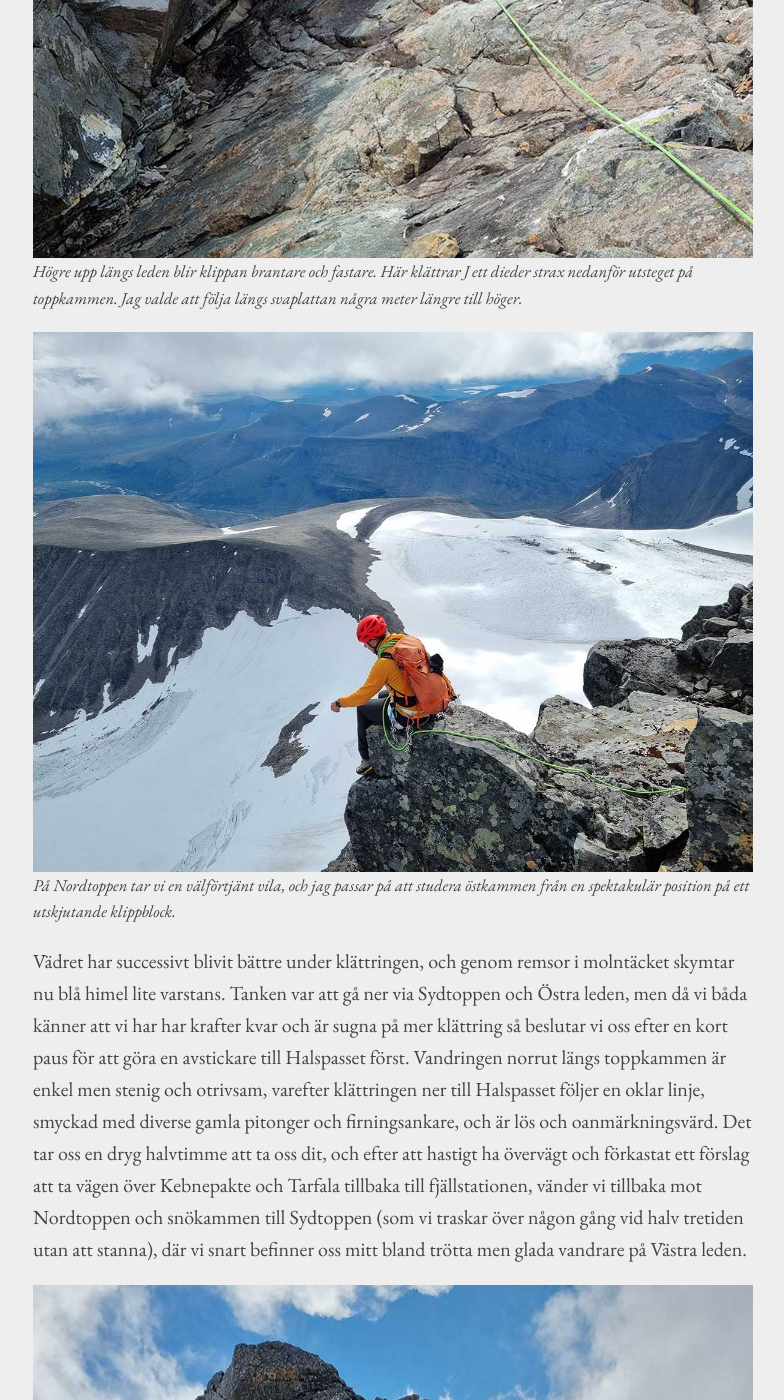
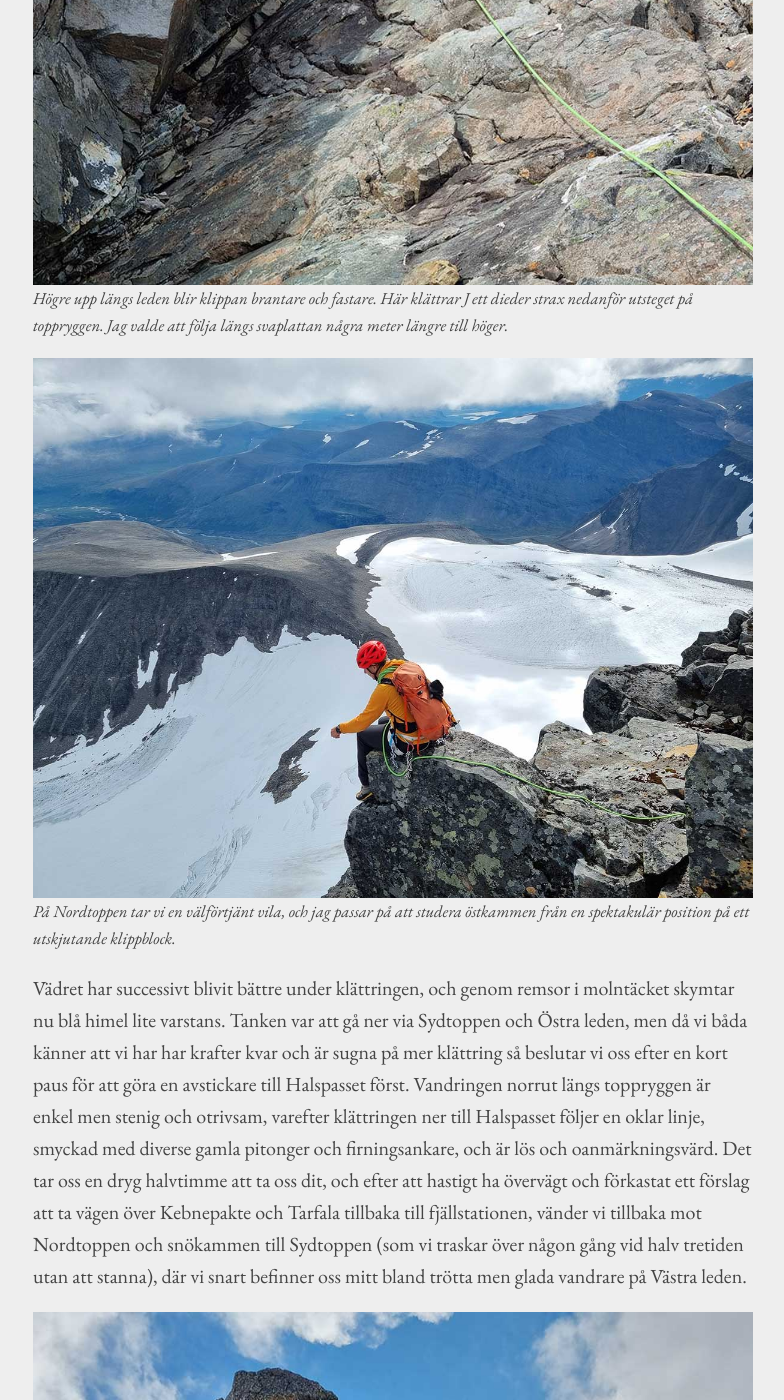
Before and after one commit to fjallklatterprojektet/fjallklatterprojektet.github.io, a Jekyll site: the page built from _posts/2025-09-07-nygrens_led.md, in a window 1280 px wide and 1400 px high, scrolled down 5525 px. Shown: the whole window, without its empty margins (247-1031 px from the left). Built offline with Jekyll 4.4.1, drawn with Linux system fonts in a browser that asks for light colours; some of the changed text lies outside the part shown.

Commit message:
Edit post

```diff
--- a/_posts/2025-09-07-nygrens_led.md
+++ b/_posts/2025-09-07-nygrens_led.md
@@ -12,7 +12,7 @@
 
 När telefonen börjar surra strax efter sex är jag ensam i tältet. J sitter nog redan och käkar frukost på fjällsationen. Själv sover jag hellre än äter på morgonen. Jag knorrar lite och vrider på mig i sovsäcken. Efter en kort stund har jag samlat nog med kraft för att dra på mig kläderna, snöra på mig skorna och trycka ner de sista prylarna i ryggsäcken. Halv sju ska vi ses utanför entrén till huvudbyggnaden, färdiga att påbörja anmarschen längs Östra leden upp mot Kebnetjåkka och Björlings glaciär.
 
-{% include image.html url="/assets/images/2025-09-07-nygrens_led/nygrens_led_01.jpg" caption="Nygrens led är namnet på den kam som reser sig från Björlings glaciär till Kebnekaises nordtopp. Den utgör Nordtoppens sydöstkam, och övergår i andra riktningen i Kebnetjåkkas toppkam . Här ses hela leden i profil från söder, med Björlings glaciär i förgrunden." %}
+{% include image.html url="/assets/images/2025-09-07-nygrens_led/nygrens_led_01.jpg" caption="Nygrens led är namnet på den kam som reser sig från Björlings glaciär till Kebnekaises nordtopp. Den utgör Nordtoppens sydöstkam, och övergår i andra riktningen i Kebnetjåkkas topprygg. Här ses hela leden i profil från söder, med Björlings glaciär i förgrunden. Den är uppkallad efter David Nygren, som tillsammans med Lizzy Simonsson gjorde förstabestigningen den 1 augusti 1933." %}
 
 Det har regnat under natten, mer än vad prognosen hade utlovat. På sätt och vis ett dåligt tecken, men å andra sidan kanske det har regnat klart nu, och det vore ju i så fall bra. Igår traskade vi upp från Nikkaluokta i strålande väder, och dagen dessförinnan körde vi norrut längs E45:an från Jämtland, stannade och käkade på grillen i Sorsele på vägen, och rattade in på parkeringen i Nikkaluokta först sent på kvällen. Jag var ivrig att komma iväg. Ville gräva fram pannlamporna och knata upp till Kebnekaise redan på natten för att undvika en transportdag och kunna utnyttja väderfönstret till fullo. J ville ta det lugn, slå up tältet, få en god natts sömn och sen en maklig start. Att Js ryggsäck vägde smått otroliga 35 kg (!) bidrog sannoligt till hans inställning. Det blev J som fick bestämma. För att stilla äventyrslusten knatade jag upp på Skartaklacken på eftermiddagen efter att vi hade slagit upp tältet vid Kebnekaise fjällstation. Då var himlen fortfarande klar. Nu är det grått och blött.
 
@@ -28,14 +28,14 @@
 
 {% include image.html url="/assets/images/2025-09-07-nygrens_led/nygrens_led_04.jpg" caption="J blickar upp mot Nordtoppen från insteget till Nygrens led." %}
 
-Trots dess namnkunnighet och lättåtkomlighet så är det här första gången jag befinner mig på Nygrens led. Det är en sådan led som jag länge har gått och tänkt på, men nu när jag klättrar så inser jag att jag aldrig riktigt har funderat över dess beskaffenhet och karaktär. Förutom några lösa rännor som vi hamnar i på högersidan så är klippan föhållandevis fast. Klättringen är enkel, behaglig. Vi går löpande, lägger repet runt nåt block, i nån skreva, låter kilar och kammar hänga kvar i selen. Vi passerar ett par snöfält, men snön är mjuk nog efter en mild natt att stegjärnen får stanna kvar i ryggsäckarna. Mot slutet, där kammen blir brantare, klippan fastare, ändrar klättringen karaktär något. J placerar en röd Totem (så att vi lättare kan försöka intala oss att vi inte har släpat på säkringarna i onödan) och försvinner upp i ett dieder. Jag följer efter, rör mig okonstlat uppför klippan, låter händer och fötter visa vägen, och så befinner vi oss plötsligt på den breda toppkammen. Några minuter senare, stax efter 12, står vi på Nordtoppen.
+Trots dess namnkunnighet och lättåtkomlighet så är det här första gången jag befinner mig på Nygrens led. Det är en sådan led som jag länge har gått och tänkt på, men nu när jag klättrar så inser jag att jag aldrig riktigt har funderat över dess beskaffenhet och karaktär. Förutom några lösa rännor som vi hamnar i på högersidan så är klippan föhållandevis fast. Klättringen är enkel, behaglig. Vi går löpande, lägger repet runt nåt block, i nån skreva, låter kilar och kammar hänga kvar i selen. Vi passerar ett par snöfält, men snön är mjuk nog efter en mild natt att stegjärnen får stanna kvar i ryggsäckarna. Mot slutet, där kammen blir brantare, klippan fastare, ändrar klättringen karaktär något. J placerar en röd Totem (så att vi lättare kan försöka intala oss att vi inte har släpat på säkringarna i onödan) och försvinner upp i ett dieder. Jag följer efter, rör mig okonstlat uppför klippan, låter händer och fötter visa vägen, och så befinner vi oss plötsligt på den breda toppryggen. Några minuter senare, stax efter 12, står vi på Nordtoppen.
 
-{% include image.html url="/assets/images/2025-09-07-nygrens_led/nygrens_led_05.jpg" caption="Högre upp längs leden blir klippan brantare och fastare. Här klättrar J ett dieder strax nedanför utsteget på toppkammen. Jag valde att följa längs svaplattan några meter längre till höger." %}
+{% include image.html url="/assets/images/2025-09-07-nygrens_led/nygrens_led_05.jpg" caption="Högre upp längs leden blir klippan brantare och fastare. Här klättrar J ett dieder strax nedanför utsteget på toppryggen. Jag valde att följa längs svaplattan några meter längre till höger." %}
 
 
 {% include image.html url="/assets/images/2025-09-07-nygrens_led/nygrens_led_06.jpg" caption="På Nordtoppen tar vi en välförtjänt vila, och jag passar på att studera östkammen från en spektakulär position på ett utskjutande klippblock." %}
 
-Vädret har successivt blivit bättre under klättringen, och genom remsor i molntäcket skymtar nu blå himel lite varstans. Tanken var att gå ner via Sydtoppen och Östra leden, men då vi båda känner att vi har har krafter kvar och är sugna på mer klättring så beslutar vi oss efter en kort paus för att göra en avstickare till Halspasset först. Vandringen norrut längs toppkammen är enkel men stenig och otrivsam, varefter klättringen ner till Halspasset följer en oklar linje, smyckad med diverse gamla pitonger och firningsankare, och är lös och oanmärkningsvärd. Det tar oss en dryg halvtimme att ta oss dit, och efter att hastigt ha övervägt och förkastat ett förslag att ta vägen över Kebnepakte och Tarfala tillbaka till fjällstationen, vänder vi tillbaka mot Nordtoppen och snökammen till Sydtoppen (som vi traskar över någon gång vid halv tretiden utan att stanna), där vi snart befinner oss mitt bland trötta men glada vandrare på Västra leden.
+Vädret har successivt blivit bättre under klättringen, och genom remsor i molntäcket skymtar nu blå himel lite varstans. Tanken var att gå ner via Sydtoppen och Östra leden, men då vi båda känner att vi har har krafter kvar och är sugna på mer klättring så beslutar vi oss efter en kort paus för att göra en avstickare till Halspasset först. Vandringen norrut längs toppryggen är enkel men stenig och otrivsam, varefter klättringen ner till Halspasset följer en oklar linje, smyckad med diverse gamla pitonger och firningsankare, och är lös och oanmärkningsvärd. Det tar oss en dryg halvtimme att ta oss dit, och efter att hastigt ha övervägt och förkastat ett förslag att ta vägen över Kebnepakte och Tarfala tillbaka till fjällstationen, vänder vi tillbaka mot Nordtoppen och snökammen till Sydtoppen (som vi traskar över någon gång vid halv tretiden utan att stanna), där vi snart befinner oss mitt bland trötta men glada vandrare på Västra leden.
 
 {% include image.html url="/assets/images/2025-09-07-nygrens_led/nygrens_led_07.jpg" caption="Från Halspasset ser det brant och oländigt ut att ta sig upp mot Nordtoppen, men svårigheterna kan enkelt rundas på västsidan (höger sida på fotot) och klättringen är sedan beskedlig om än något lös." %}
 
```
